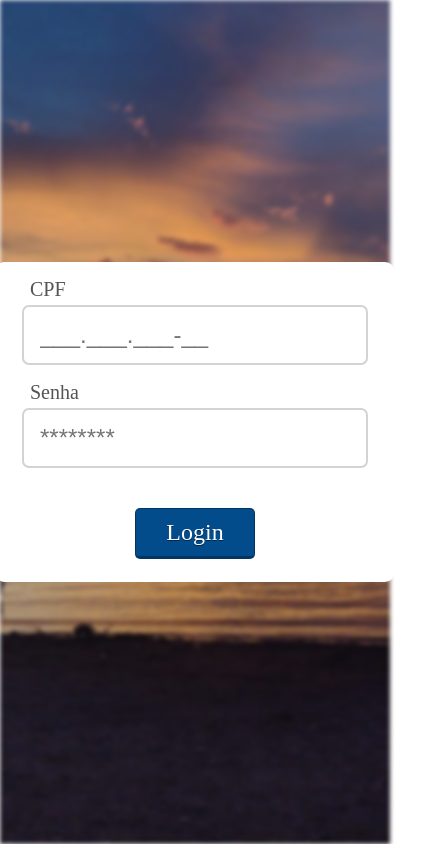
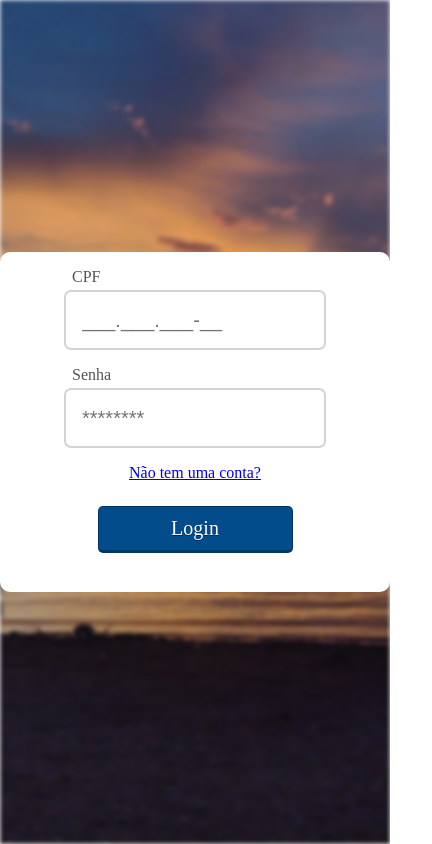
Before and after one commit to Gu7z/vaga-certa, a React (Create React App) app: page /login in a window 390 px wide. Shown: the whole page, 432 px wide, since content can reach past the window. Built offline with nearby package versions, Linux system fonts and the light colour scheme.

Commit message:
[STYLE]: style login page

```diff
--- a/src/components/organisms/login_paper.tsx
+++ b/src/components/organisms/login_paper.tsx
@@ -1,6 +1,7 @@
 import React from "react";
 import "styles/organisms/login_paper.css";
 import InputMask from "react-input-mask";
+import { Link } from "react-router-dom";
 
 const LoginPaper: React.FC = () => {
   return (
@@ -14,7 +15,8 @@ const LoginPaper: React.FC = () => {
           <label htmlFor="">Senha</label>
           <input type="text" placeholder="********" />
         </div>
-        <div>
+        <div className="login-buttons">
+          <Link to="/register">Não tem uma conta?</Link>
           <div className="btn btn-blue">Login</div>
         </div>
       </form>
--- a/src/styles/organisms/login_paper.css
+++ b/src/styles/organisms/login_paper.css
@@ -1,22 +1,35 @@
 .paper {
   background-color: white;
-  height: 320px;
+  height: 340px;
   width: 400px;
+  max-width: 100%;
   border-radius: 10px;
   display: flex;
   justify-content: center;
+}
+
+.paper form {
+  max-width: 100%;
 }
 
 .login-cpf {
   display: flex;
   flex-direction: column;
   margin: 16px 64px;
+  max-width: 100%;
 }
 
 .login-password {
   display: flex;
   flex-direction: column;
   margin: 16px 64px;
+}
+
+.login-buttons {
+  display: flex;
+  flex-direction: column;
+  max-width: 50%;
+  margin-left: 25%;
 }
 
 label {
@@ -72,3 +85,15 @@ div.btn.btn-blue:active {
   background-color: #021f59;
   border-color: rgba(0, 0, 0, 0.9);
 }
+
+@media (max-width: 400px) {
+  label {
+    font-size: 16px;
+  }
+  input {
+    font-size: 20px;
+  }
+  div.btn {
+    font-size: 20px;
+  }
+}
```
